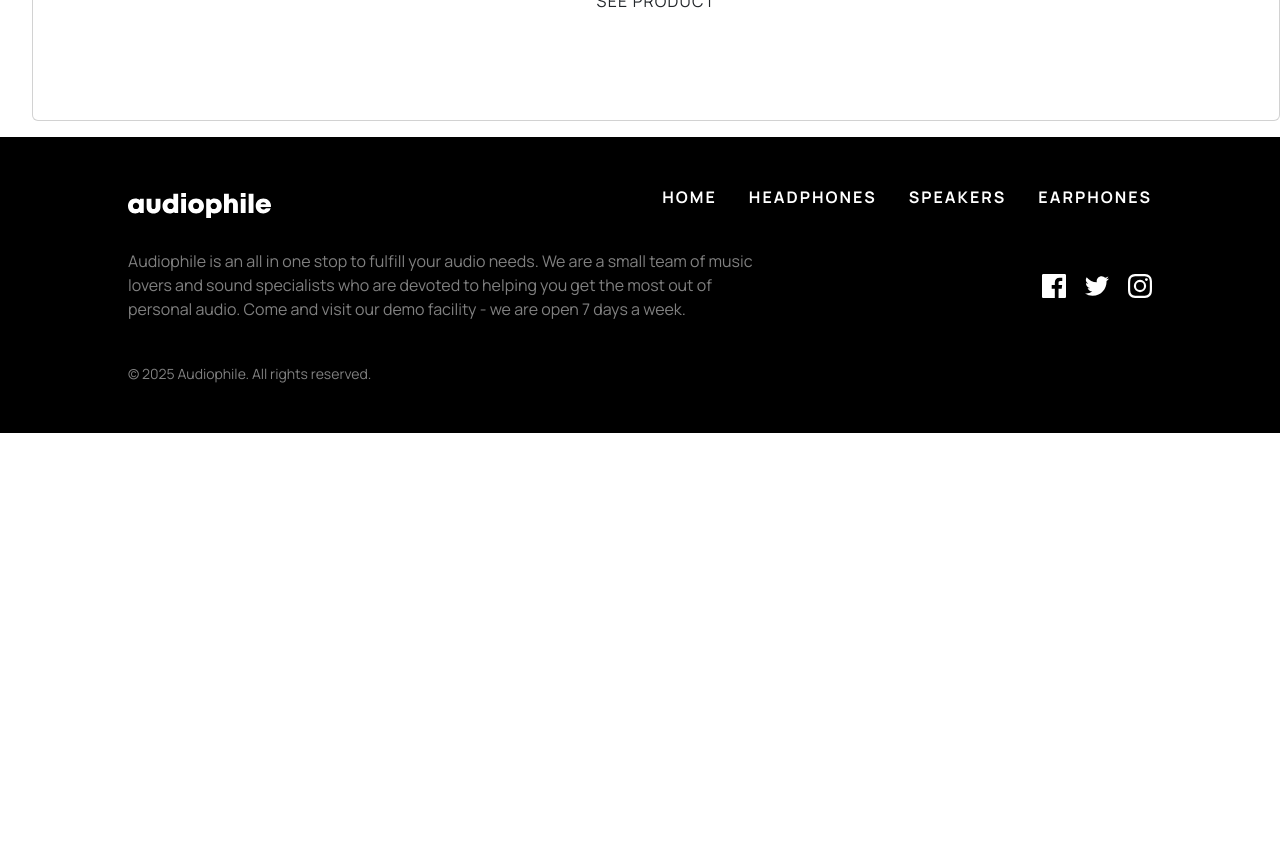
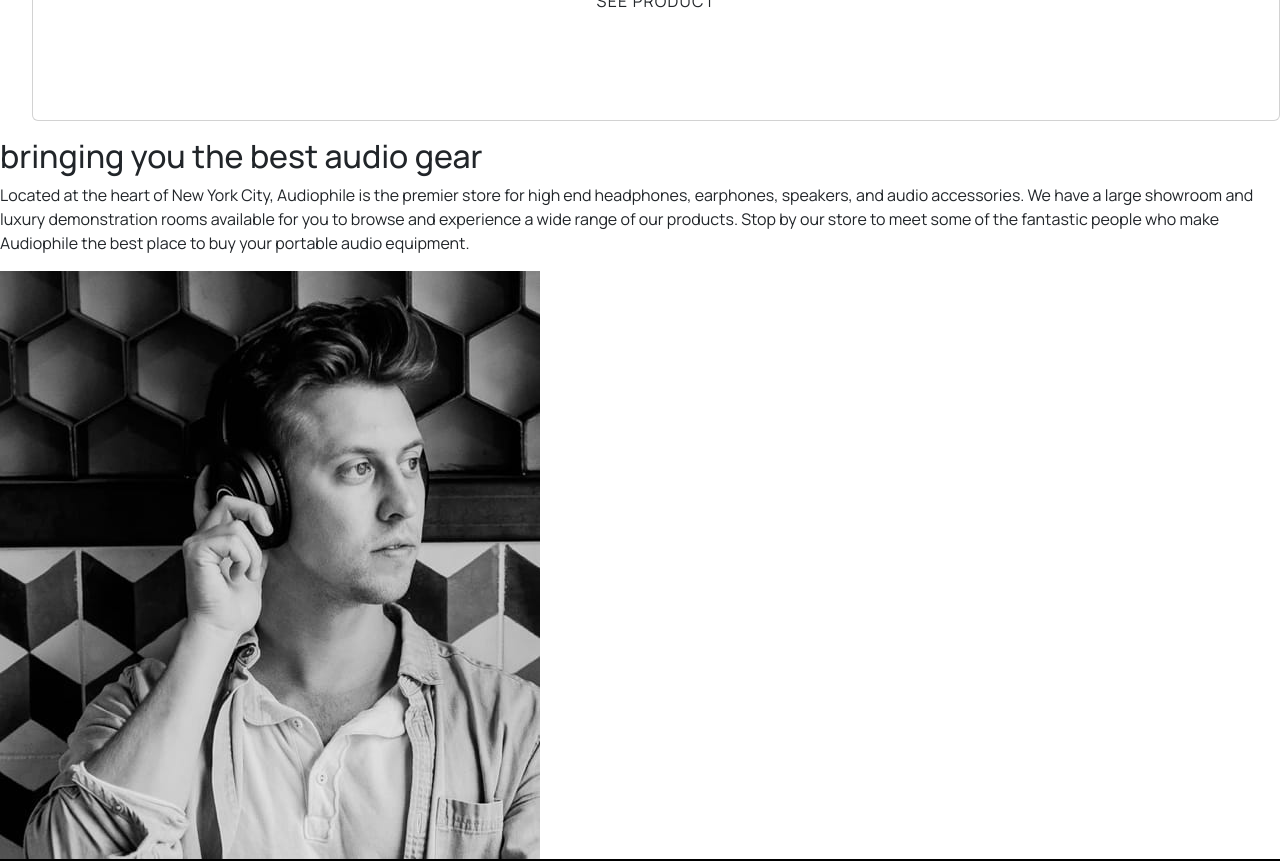
Before and after one commit to AbbyNyakara/E-Commerce-Audiophile, a React (Vite) app in the folder frontend/: page / in a window 1280 px wide. Shown: the part 2920-3781 px from the top of the page. Before the commit the page ends 3353 px from the top, so only its background shows below. Built offline with nearby package versions, Linux system fonts and the light colour scheme.

Commit message:
add gear

```diff
--- a/frontend/package.json
+++ b/frontend/package.json
@@ -10,9 +10,9 @@
     "preview": "vite preview"
   },
   "dependencies": {
-    "bootstrap": "^5.3.5",
+    "bootstrap": "^5.3.6",
     "react": "^19.0.0",
-    "react-bootstrap": "^2.10.9",
+    "react-bootstrap": "^2.10.10",
     "react-dom": "^19.0.0"
   },
   "devDependencies": {
--- a/frontend/src/App.tsx
+++ b/frontend/src/App.tsx
@@ -1,11 +1,13 @@
 import './App.css'
 import HeadPhones from './components/products/headphones/headphones'
 import Footer from './components/common/footer/Footer'
+import Gear from './components/common/audio_gear/Gear'
 
 const App = () => {
   return (
     <div>
       <HeadPhones />
+      <Gear />
       <Footer />
     </div>
   )
--- /dev/null
+++ b/frontend/src/components/common/audio_gear/Gear.tsx
@@ -0,0 +1,26 @@
+import styles from './Gear.module.css'
+
+const Gear = () => {
+  return (
+    <div className={styles.gear_container}>
+      <div className=''>
+        <h2>
+          bringing you the <span>best</span> audio gear
+        </h2>
+        <p>
+          Located at the heart of New York City, Audiophile is the premier store
+          for high end headphones, earphones, speakers, and audio accessories.
+          We have a large showroom and luxury demonstration rooms available for
+          you to browse and experience a wide range of our products. Stop by our
+          store to meet some of the fantastic people who make Audiophile the
+          best place to buy your portable audio equipment.
+        </p>
+      </div>
+      <div className='gear_image'>
+        <img src='/assets/shared/desktop/image-best-gear.jpg' />
+      </div>
+    </div>
+  )
+}
+
+export default Gear
```
Also changed, not shown: frontend/src/components/common/audio_gear/Gear.module.css (added), 1 other file (tests, documents, lock files or other folders).
